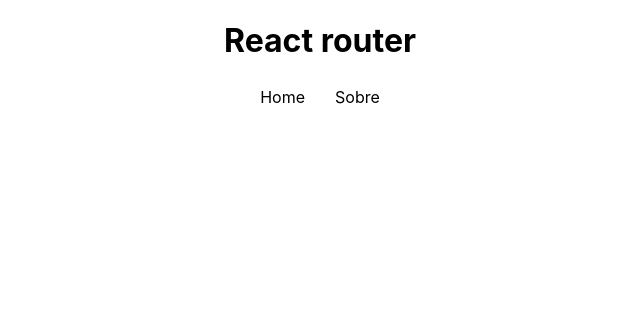
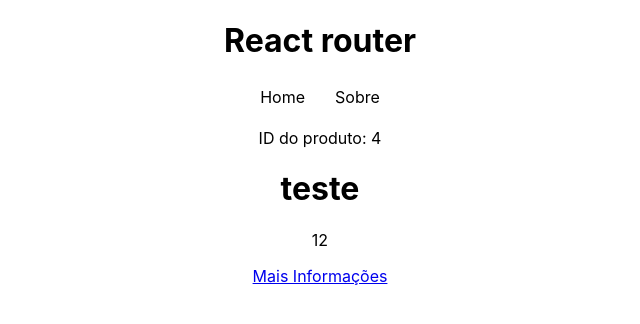
Before and after one commit to Leopreal/React-Router, a React (Create React App) app: page /products/4 in a window 1280 px wide. Shown: the top 324 px of the page, without its empty margins (320-960 px from the left). Built offline with nearby package versions, Linux system fonts and the light colour scheme; data requests are answered from the project's data file.

Commit message:
treinando mais react route

```diff
--- a/src/App.js
+++ b/src/App.js
@@ -7,9 +7,12 @@ import {BrowserRouter, Routes, Route} from 'react-router-dom'
 import Home from './pages/Home';
 import Sobre from './pages/Sobre'
 import Produto from './pages/Produto'
+import Informacao from './pages/Informacao';
+import NaoEncontrado from './pages/NaoEncontrado'
 
 //componentes
 import NavBar from './components/NavBar';
+
 
 function App() {
   return (
@@ -20,7 +23,9 @@ function App() {
         <Routes>
           <Route path='/' element={<Home />} />
           <Route path='/sobre' element={<Sobre />} />
-          <Route path='/produto/:id' element={<Produto />}/>
+          <Route path='/products/:id' element={<Produto />}/>
+          <Route path='/products/:id/info' element={<Informacao/>}/>
+          <Route path='*' element={<NaoEncontrado />} />
         </Routes>
       </BrowserRouter>
     </div>
--- /dev/null
+++ b/src/pages/Informacao.js
@@ -0,0 +1,13 @@
+import React from 'react'
+import { useParams } from 'react-router-dom'
+
+const Informacao = () => {
+    const {id} = useParams()
+  return (
+    <div>
+        <h1>Mais informaçoes do produto: {id}</h1>
+    </div>
+  )
+}
+
+export default Informacao
--- /dev/null
+++ b/src/pages/NaoEncontrado.js
@@ -0,0 +1,12 @@
+import React from 'react'
+
+const NaoEncontrado = () => {
+  return (
+    <div>
+        <h1>404</h1>
+        <p>nao há nada aqui</p>
+    </div>
+  )
+}
+
+export default NaoEncontrado
--- a/src/pages/Produto.js
+++ b/src/pages/Produto.js
@@ -0,0 +1,29 @@
+import React from 'react'
+import { useParams } from 'react-router-dom'
+import { useFetch } from '../hooks/UseFetch'
+import { Link } from 'react-router-dom'
+
+const Produto = () => {
+    const {id} = useParams()
+    const url = "http://localhost:3000/products/" + id
+    const {data: product, loading, error} = useFetch(url)
+
+
+  return (
+    <>
+    <p>ID do produto: {id}</p>
+    {error && <p>Ocorreu um erro</p>}
+    {loading && <p>Carregando...</p>}
+    {product && (
+        <div>
+            <h1>{product.name}</h1>
+            <p>{product.price}</p>
+            {/* rasted routes */}
+            <Link to={`/products/${product.id}/info`}>Mais Informações</Link>
+        </div>
+    )}
+    </>
+  )
+}
+
+export default Produto
```
